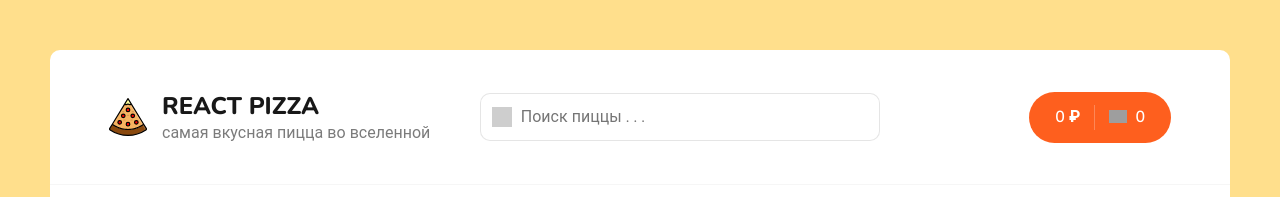
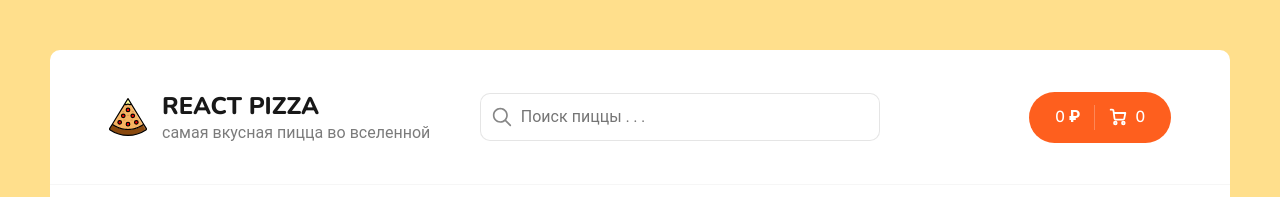
Before and after one commit to Avetisyan-Danila/react-pizza, a React (Create React App) app: page / in a window 1280 px wide. Shown: the top 197 px of the page. Built offline with nearby package versions, Linux system fonts and the light colour scheme; no server answers; grey boxes are pictures that could not be loaded.

Commit message:
import images in react components

```diff
--- a/src/components/CartEmpty.tsx
+++ b/src/components/CartEmpty.tsx
@@ -1,5 +1,6 @@
 import { Link } from "react-router-dom";
 import React from "react";
+import cartEmptyPNG from "../assets/empty-cart.png";
 
 const CartEmpty: React.FC = () => {
   return (
@@ -11,7 +12,7 @@ const CartEmpty: React.FC = () => {
           <br />
           Для того, чтобы заказать пиццу, перейди на главную страницу.
         </p>
-        <img src="/img/empty-cart.png" alt="Empty cart" />
+        <img src={cartEmptyPNG} alt="Empty cart" />
         <Link to="/" className="button button--black">
           <span>Вернуться назад</span>
         </Link>
--- a/src/components/Header.tsx
+++ b/src/components/Header.tsx
@@ -2,8 +2,8 @@ import { Link, useLocation } from "react-router-dom";
 import Search from "./Search";
 import { useSelector } from "react-redux";
 import { cartSelector } from "../redux/slices/cartSlice";
-// TODO: Переделать везде картинки на импорты
-import logoSvg from "../assets/pizza-logo.svg";
+import logoSVG from "../assets/pizza-logo.svg";
+import cartSVG from "../assets/cart.svg";
 import React from "react";
 
 const Header: React.FC = () => {
@@ -15,7 +15,7 @@ const Header: React.FC = () => {
       <div className="container">
         <Link to="/">
           <div className="header__logo">
-            <img width="38" src={logoSvg} alt="Pizza logo" />
+            <img width="38" src={logoSVG} alt="Pizza logo" />
             <div>
               <h1>React Pizza</h1>
               <p>самая вкусная пицца во вселенной</p>
@@ -29,7 +29,7 @@ const Header: React.FC = () => {
           <Link to="/cart" className="button button--cart">
             <span>{totalPrice} ₽</span>
             <div className="button__delimiter"></div>
-            <img width="18" src="img/cart.svg" alt="Cart" />
+            <img width="18" src={cartSVG} alt="Cart" />
             <span>{totalCount}</span>
           </Link>
         </div>
--- a/src/components/Search/index.tsx
+++ b/src/components/Search/index.tsx
@@ -3,6 +3,8 @@ import React, { useState, useEffect, useRef, ChangeEvent } from "react";
 import { useSelector } from "react-redux";
 import { filterSelector, setSearchQuery } from "../../redux/slices/filterSlice";
 import { useAppDispatch } from "../../redux/store";
+import searchSVG from "../../assets/search.svg";
+import clearSVG from "../../assets/clear.svg";
 
 const Search: React.FC = () => {
   const { searchQuery } = useSelector(filterSelector);
@@ -41,18 +43,14 @@ const Search: React.FC = () => {
         onChange={handleInputChange}
       />
 
-      <img
-        className={styles.icon}
-        src="img/search.svg"
-        alt="Поиск пиццы . . ."
-      />
+      <img className={styles.icon} src={searchSVG} alt="Поиск пиццы . . ." />
 
       <img
         className={`${styles.reset} ${
           inputValue ? `${styles.reset_active}` : ""
         }`}
         onClick={handleResetClick}
-        src="img/clear.svg"
+        src={clearSVG}
         alt="Очистить строку поиска"
       />
     </div>
```
